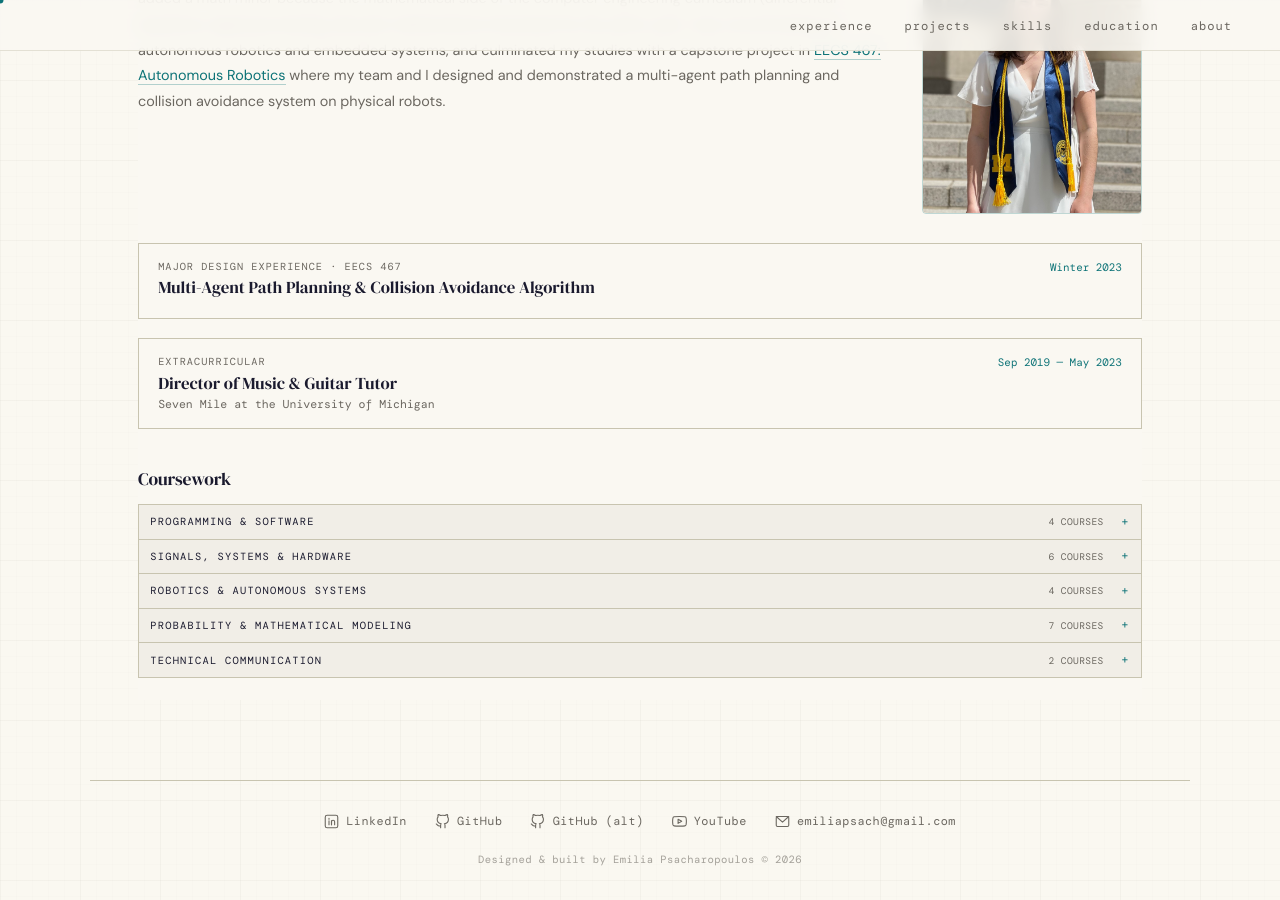
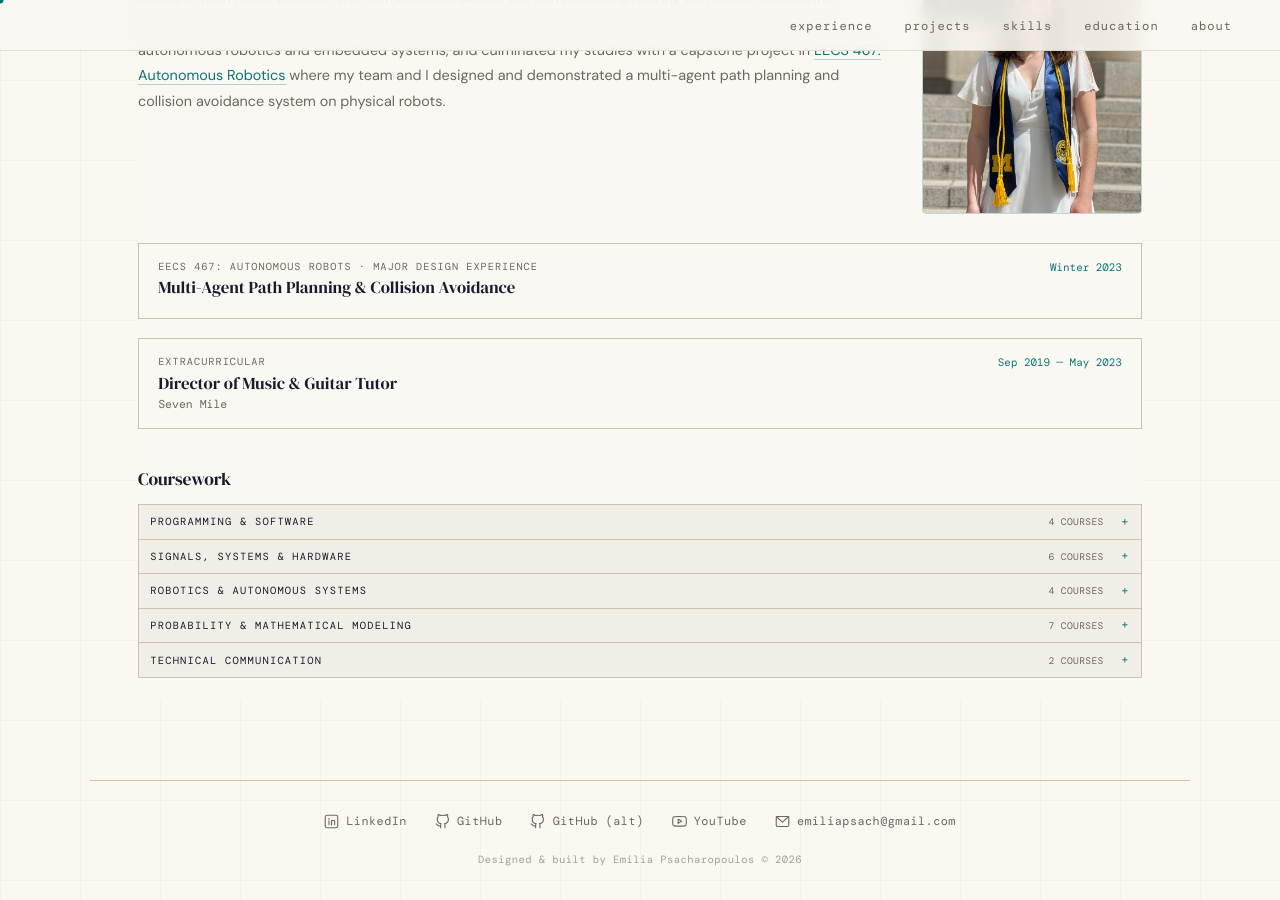
Before and after one commit to EmiliaPsacharopoulos/EmiliaPsacharopoulos.github.io, a Jekyll site: the page built from index.html, in a window 1280 px wide and 900 px high, scrolled down 4225 px. Built offline with Jekyll 4.4.1, drawn with Linux system fonts in a browser that asks for light colours.

Commit message:
Extracted about me into data yml

```diff
--- a/index.html
+++ b/index.html
@@ -133,22 +133,24 @@
 
       <div class="edu-highlights">
 
-        <div class="mde-card" onclick="openModal('proj','p10')">
+        {% assign p10 = site.data.projects | where: "id", "p10" | first %}
+        <div class="mde-card" onclick="openModal('proj','{{ p10.id }}')">
           <div class="edu-activity-left">
-            <span class="edu-activity-label">Major Design Experience · EECS 467</span>
-            <div class="edu-activity-title">Multi-Agent Path Planning &amp; Collision Avoidance Algorithm</div>
+            <span class="edu-activity-label">{{ p10.subtitle }}</span>
+            <div class="edu-activity-title">{{ p10.title }}</div>
           </div>
-          <div class="edu-activity-date">Winter 2023</div>
+          <div class="edu-activity-date">{{ p10.date }}</div>
           <div class="mde-arrow">→ view project</div>
         </div>
 
-        <div class="edu-activity-row" onclick="openModal('edu','e0')">
+        {% assign e0 = site.data.education | where: "id", "e0" | first %}
+        <div class="edu-activity-row" onclick="openModal('edu','{{ e0.id }}')">
           <div class="edu-activity-left">
             <span class="edu-activity-label">Extracurricular</span>
-            <div class="edu-activity-title">Director of Music &amp; Guitar Tutor</div>
-            <div class="edu-activity-org">Seven Mile at the University of Michigan</div>
+            <div class="edu-activity-title">{{ e0.jobTitle }}</div>
+            <div class="edu-activity-org">{{ e0.company }}</div>
           </div>
-          <div class="edu-activity-date">Sep 2019 — May 2023</div>
+          <div class="edu-activity-date">{{ e0.dates }}</div>
           <div class="edu-activity-arrow">→ view experience</div>
         </div>
 
```
Also changed, not shown: _data/about.yml (added, +35 -0 lines), about.html (+11 -45 lines), README.md.
